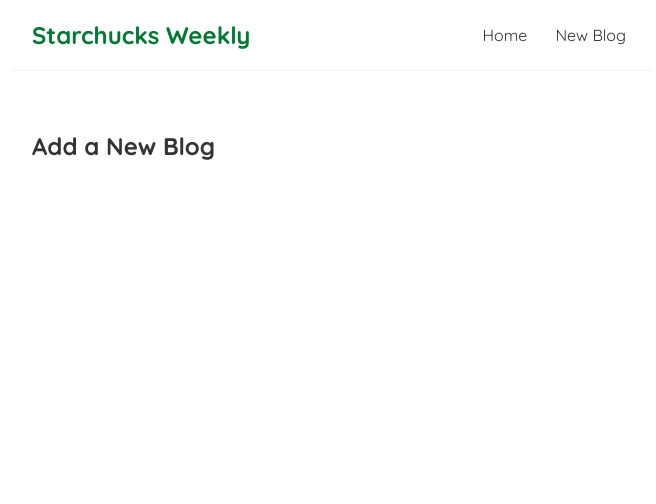
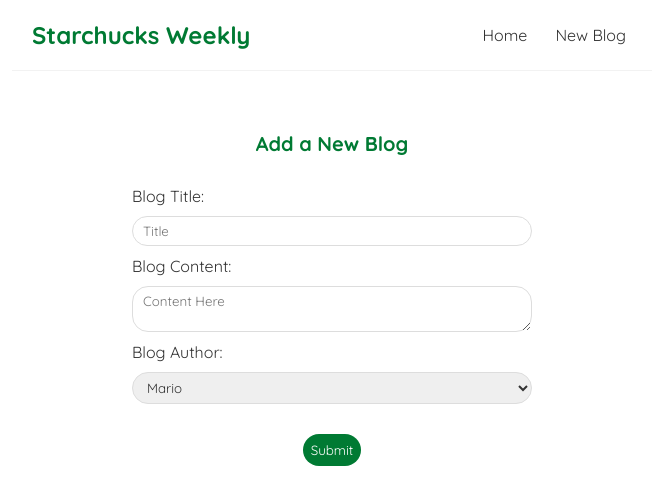
Before and after one commit to ghostly-developer/Starchucks-Blog, a React (Create React App) app: page /create in a window 1280 px wide. Shown: the top 504 px of the page, without its empty margins (308-964 px from the left). Built offline with nearby package versions, Linux system fonts and the light colour scheme.

Commit message:
Add 'Create Blog'

```diff
--- a/src/App.js
+++ b/src/App.js
@@ -1,7 +1,8 @@
 import Navbar from './Navbar';
 import Home from './Home';
-import { BrowserRouter as Router, Route, Switch} from 'react-router-dom'
+import { BrowserRouter as Router, Route, Switch} from 'react-router-dom';
 import Create from './Create';
+import BlogDetails from './BlogDetails';
 
 function App() {
   document.title = "Starchucks Weekly";
@@ -17,6 +18,9 @@ function App() {
             <Route path="/create">
               <Create />
             </Route>
+            <Route path="/blogs/:id">
+              <BlogDetails />
+            </Route>
           </Switch>
         </div>
       </div>
--- /dev/null
+++ b/src/BlogDetails.js
@@ -0,0 +1,22 @@
+import { useParams } from "react-router-dom";
+import useFetch  from './useFetch';
+
+function BlogDetails() {
+    const { id } = useParams();
+    const { data: blog, isLoading, error} = useFetch('http://localhost:8000/blogs/' + id)
+    return (
+        <div className="blog-details">
+            { isLoading && <h1>Loading Data...</h1>}
+            { error && <h1>{ error }</h1>}
+            { blog && (
+                <article>
+                    <h2>{ blog.title }</h2>
+                    <h4>Written By: { blog.author }</h4>
+                    <div className="article-body"> { blog.body } </div>
+                </article>
+            )}
+        </div>
+    );
+}
+
+export default BlogDetails;
--- a/src/BlogList.js
+++ b/src/BlogList.js
@@ -1,11 +1,15 @@
+import { Link } from 'react-router-dom';
+
 function BlogList({blogs, title, handleDelete}) {
     return (
         <div className="blog-list">
             <h2>{ title }</h2>
             {blogs.map((blog) => (
                 <div className="blog-preview" key={blog.id}>
-                    <h2>{ blog.title }</h2>
-                    <h4>Written By: { blog.author }</h4>
+                    <Link style={{textDecoration: 'none'}} to={`/blogs/${ blog.id }`}>
+                        <h2>{ blog.title }</h2>
+                        <h4>Written By: { blog.author }</h4>
+                    </Link>
 
                 </div>
             ))}
--- a/src/Create.js
+++ b/src/Create.js
@@ -1,7 +1,63 @@
+import { useState } from 'react';
+import { useHistory } from 'react-router-dom';
+
 function Create() {
+    const [title, setTitle] = useState('');
+    const [body, setBody] = useState('');
+    const [author, setAuthor] = useState('Mario');
+    const [isLoading, setIsLoading] = useState(false);
+
+    const history = useHistory();
+
+    function handleSubmit(e){
+        e.preventDefault();
+        const blog = { title, body, author};
+
+        setIsLoading(true);
+        //Submitting all information to db.json
+        fetch('http://localhost:8000/blogs', {
+            method: 'POST',
+            headers: { "Content-Type": "application/json" },
+            body: JSON.stringify(blog)
+        }).then(() => {
+            console.log("New Blog Added")
+            setIsLoading(false);
+            history.push('/');
+        })
+
+    }
+
     return (
         <div className="create">
             <h2>Add a New Blog</h2>
+            <form onSubmit={ handleSubmit }>
+                <label>Blog Title:</label>
+                <input
+                 type="text"
+                 required
+                 value={ title }
+                 onChange={(e) => setTitle(e.target.value)}
+                 placeholder="Title"
+                 />
+                <label>Blog Content:</label>
+                <textarea
+                 required
+                 value={ body }
+                 onChange={(e) => setBody(e.target.value)}
+                 placeholder="Content Here"
+                ></textarea>
+                <label>Blog Author:</label>
+                <select
+                 value={ author }
+                 onchange={(e) => setAuthor(e.target.value)}
+                >
+                    <option value="Mario">Mario</option>
+                    <option value="Luigi">Luigi</option>
+                </select>
+                <br />
+                {!isLoading && <button>Submit</button>}
+                {isLoading && <button disabled>Submitting...</button>}
+            </form>
         </div>
     );
 }
--- a/src/Navbar.js
+++ b/src/Navbar.js
@@ -5,8 +5,8 @@ function Navbar() {
         <nav className="navbar">
             <h1>Starchucks Weekly</h1>
             <div className="links">
-                <Link to="./">Home</Link>
-                <Link to="./create">New Blog</Link>
+                <Link to="/">Home</Link>
+                <Link to="/create">New Blog</Link>
             </div>
         </nav>
     );
--- a/src/index.css
+++ b/src/index.css
@@ -73,7 +73,7 @@
 .blog-preview {
   padding: 10px 16px;
   margin: 20px 0;
-  border-bottom: 4px solid #fafafa;
+  border: 4px solid #fafafa;
   border-radius: 16px;
 }
 .blog-preview:hover {
@@ -84,3 +84,58 @@
   color: #007a33;
   margin-bottom: 8px;
 }
+
+.article-body {
+  margin-top: 14px;
+  font-size: 18px;
+  border-radius: 18px;
+}
+
+.blog-details h2 {
+  color: #007a33;
+}
+
+.create {
+  max-width: 400px;
+  margin: 0 auto;
+  text-align: center;
+  border-radius: 16px;
+}
+.create label {
+  text-align: left;
+  display: block;
+}
+.create h2 {
+  font-size: 20px;
+  color: #007a33;
+  margin-bottom: 30px;
+}
+
+.create input,
+.create textarea,
+.create select {
+  width: 100%;
+  padding: 6px 10px;
+  margin: 10px 0;
+  border: 1px solid #ddd;
+  box-sizing: border-box;
+  display: block;
+  border-radius: 16px;
+}
+
+.create button {
+  background: #007a33;
+  color: #fff;
+  border: 0;
+  padding: 8px;
+  border-radius: 16px;
+  cursor: pointer;
+}
+
+input:focus,
+textarea:focus,
+select:focus {
+  outline: none !important;
+  border: 1px solid #007a33;
+  box-shadow: 0 0 10px #719ece;
+}
```
